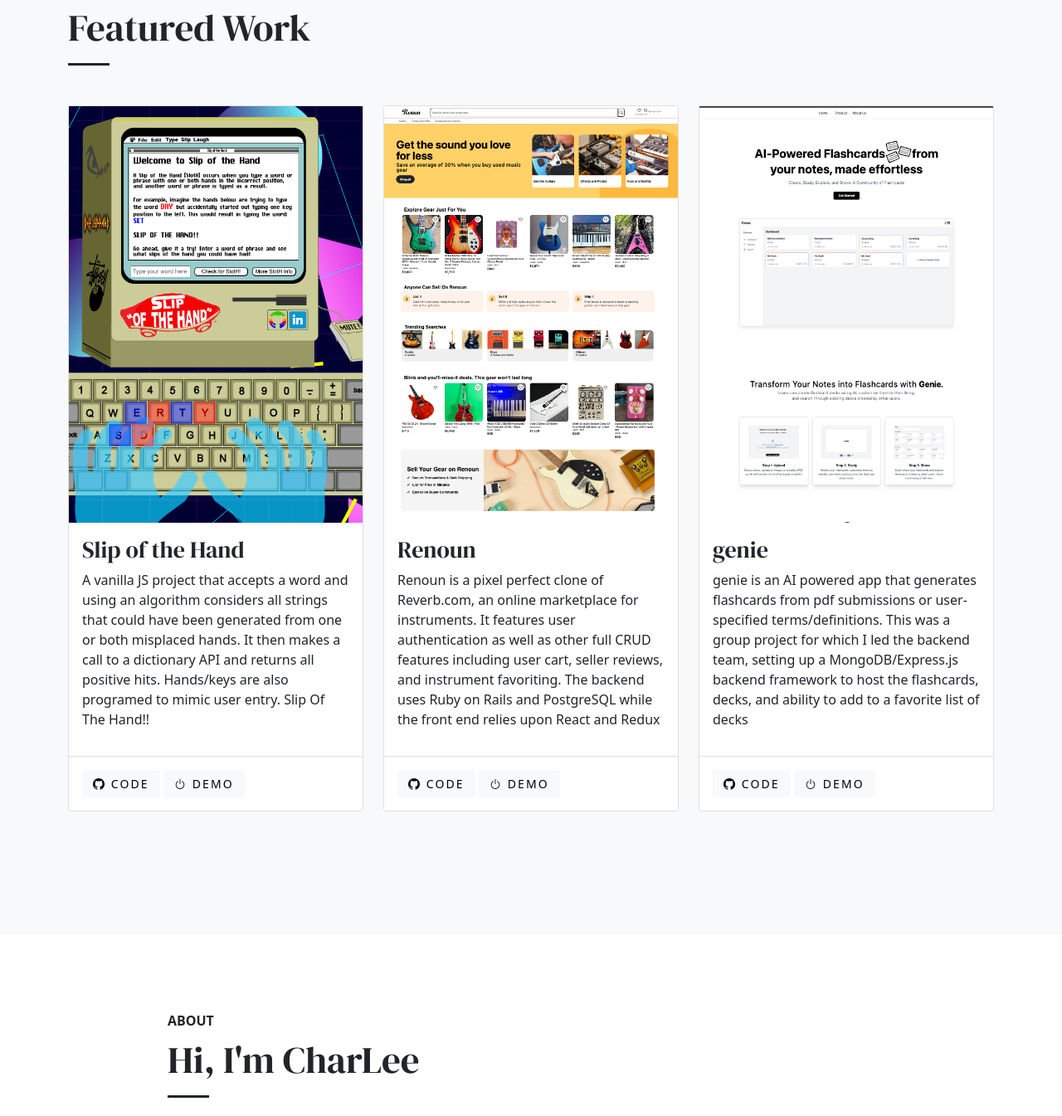
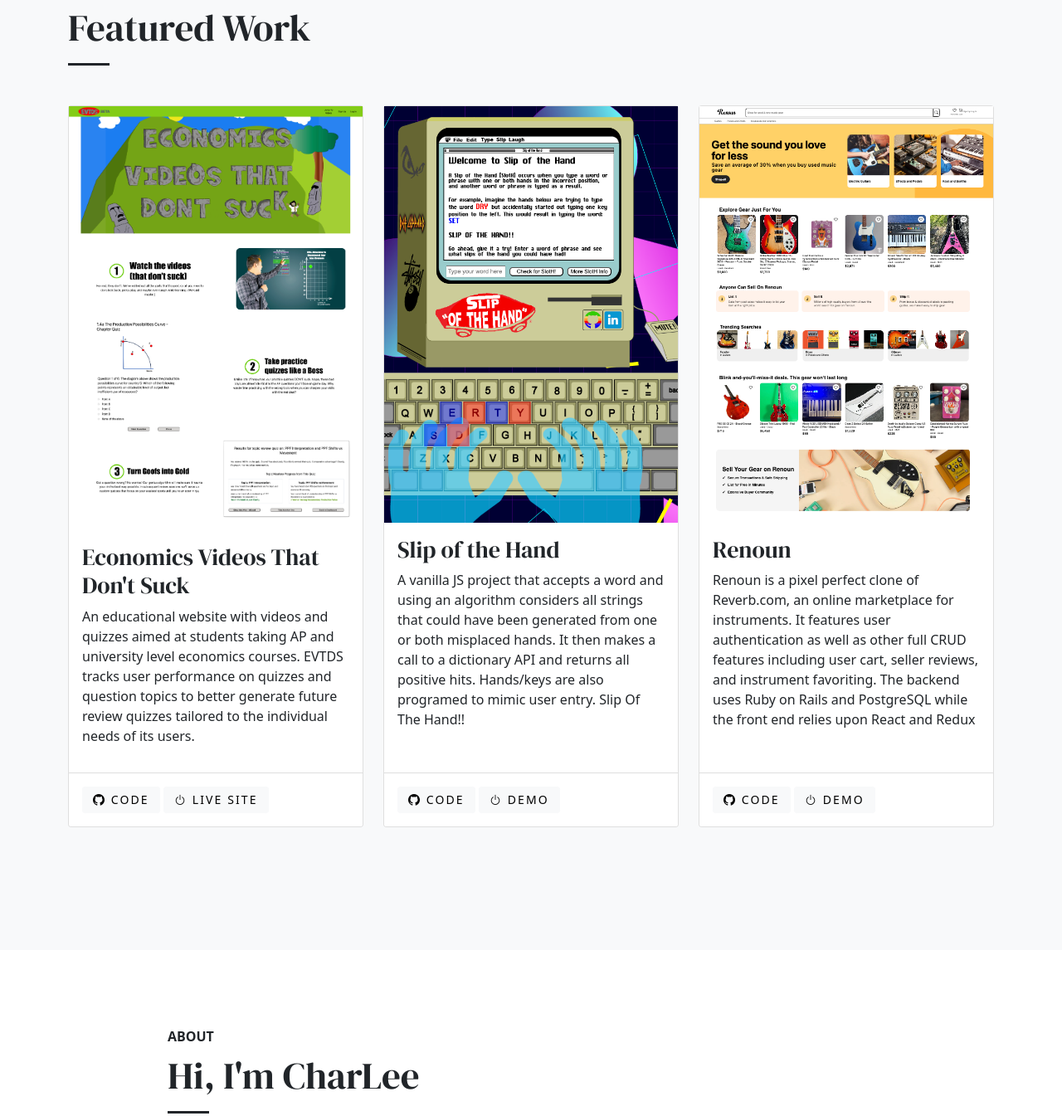
Before and after one commit to cracine79/Portfolio, a plain HTML site: page index.html in a window 1280 px wide. Shown: the part 923-2268 px from the top of the page at 83% size. Drawn offline with nearby package versions, Linux system fonts and the light colour scheme.

Commit message:
update EVTDS.com

```diff
--- a/index.html
+++ b/index.html
@@ -93,6 +93,24 @@
       <div class='row mb-5'>
         <div class='col-sm-4'>
           <div class='card h-100'>
+            <div class='background-image' style='background-image: url(img/EVTDS.png)'>
+              <img src='img/EVTDS.png'>
+            </div>
+            <div class='card-body'>
+
+              <h3>Economics Videos That Don't Suck</h3>
+              <p class='mb-3'>An educational website with videos and quizzes aimed at students taking AP and university level economics courses. EVTDS tracks user performance on quizzes and question topics to better generate future review quizzes tailored to the individual needs of its users.</p>
+
+            </div>
+            <div class='card-footer'>
+              <a href='https://github.com/cracine79/EVTDontS' class='btn btn-sm btn-light'><i class="bi-github"></i> Code</a>
+              <a href='https://cracine79.github.io/slip-of-the-hand/' class='btn btn-sm btn-light'><i class="bi-power"></i> Live Site</a>
+              <!-- <a href='#' class='btn btn-sm btn-primary float-end'><i class="bi-play-fill"></i> Watch</a> -->
+            </div>
+          </div>
+        </div>
+        <div class='col-sm-4'>
+          <div class='card h-100'>
             <div class='background-image' style='background-image: url(img/sloth.png)'>
               <img src='img/spacer-portrait.png'>
             </div>
@@ -129,7 +147,7 @@
             </div>
           </div>
         </div>
-
+<!--
         <div class='col-sm-4'>
           <div class='card h-100'>
             <div class='background-image' style='background-image: url(img/genie.png)'>
@@ -143,11 +161,11 @@
             </div>
             <div class='card-footer'>
               <a href='https://github.com/FlashGenie/genie-app' class='btn btn-sm btn-light'><i class="bi-github"></i> Code</a>
-              <a href='https://genie-7kp5.onrender.com/' class='btn btn-sm btn-light'><i class="bi-power"></i> Demo</a>
+              <a href='https://genie-7kp5.onrender.com/' class='btn btn-sm btn-light'><i class="bi-power"></i> Demo</a> -->
               <!-- <a href='#' class='btn btn-sm btn-primary float-end'><i class="bi-play-fill"></i> Watch</a> -->
-            </div>
-          </div>
-        </div>
+            <!-- </div>
+          </div> -->
+        <!-- </div> -->
       </div>
 
 
@@ -198,7 +216,8 @@
           <p class='lead mb-0'>Favorite Tools:</p>
 
           <ul class='lead'>
-            <li><span class='marker-highlight'>Ruby on Rails</span></li>
+            <li><span class='marker-highlight'>Python</span></li>
+            <li>Ruby on Rails</span></li>
             <li>React/Redux</li>
             <li>JavaScript</li>
             <li>AWS</li>
```
Also changed, not shown: img/EVTDS.png (added).
